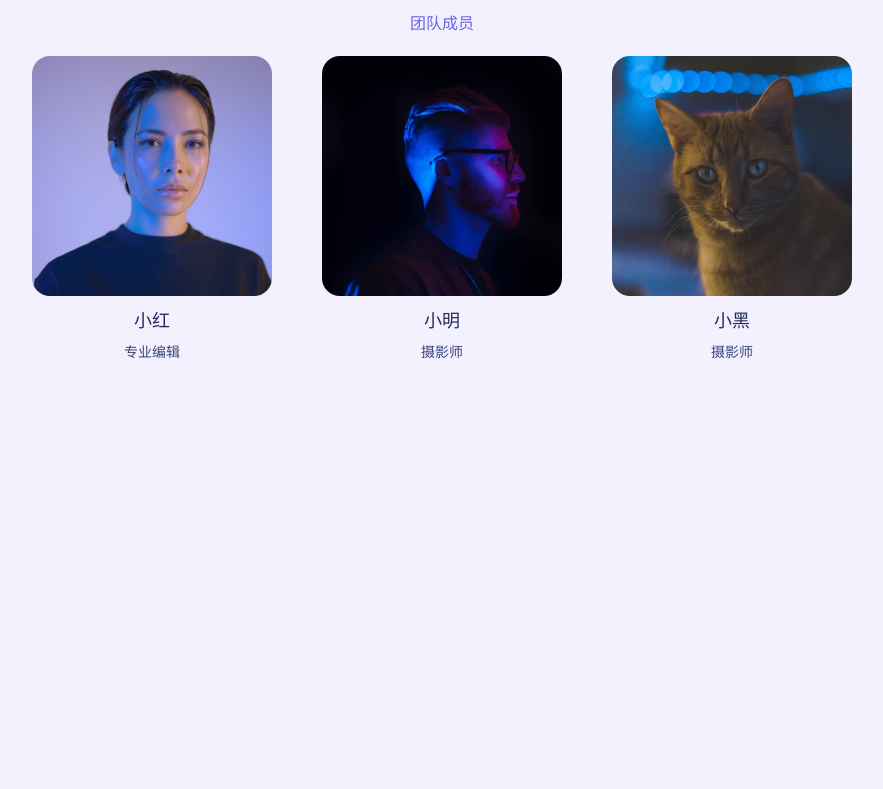
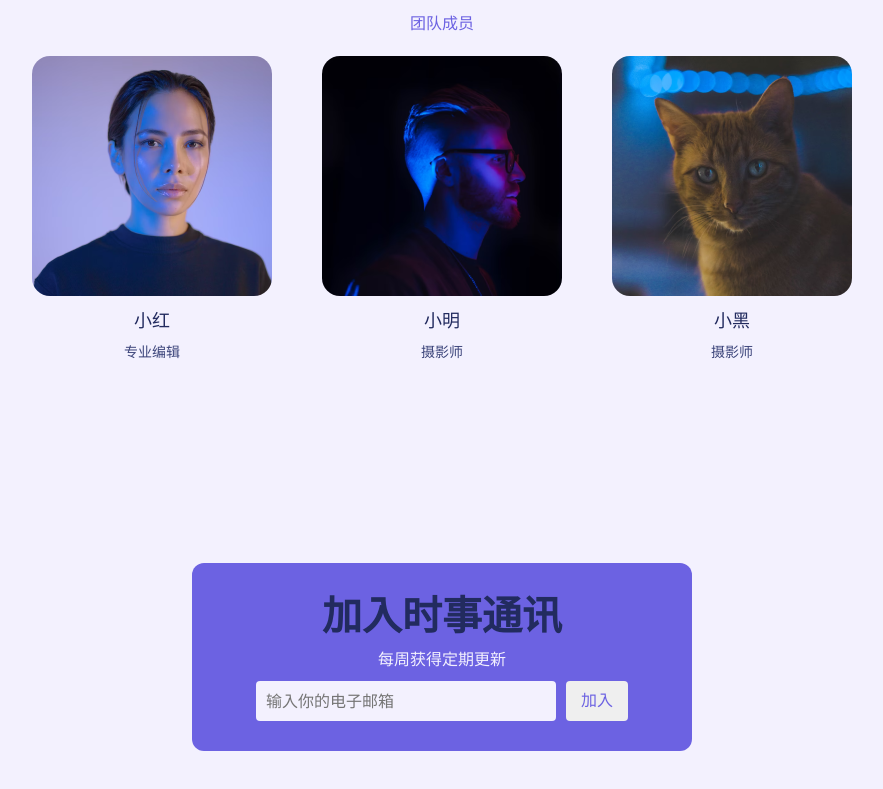
Before and after one commit to NshiXuan/artistic_react, a React (Create React App) app: page / in a window 1280 px wide. Shown: the part 2219-3008 px from the top of the page, without its empty margins (198-1081 px from the left). Before the commit the page ends 2682 px from the top, so only its background shows below. Built offline with nearby package versions, Linux system fonts and the light colour scheme.

Commit message:
feat: add newsletterSection

```diff
--- /dev/null
+++ b/src/components/newsletterSection/index.js
@@ -0,0 +1,24 @@
+import React, { memo } from 'react'
+
+import ServiceTitle from '../serviceSection/serviceTitle'
+import ParagraphText from '../heroSection/paragraphText'
+import NewsletterSectionStyle from './style'
+
+const NewsletterSection = memo(() => {
+  return (
+    <NewsletterSectionStyle>
+      <div className="container">
+        <div className="newsletter_wrapper">
+          <ServiceTitle className="newsletter_title">加入时事通讯</ServiceTitle>
+          <ParagraphText className="newsletter_subtitle">每周获得定期更新</ParagraphText>
+          <form className="newsletter_form">
+            <input type="email" placeholder='输入你的电子邮箱' />
+            <button type='submit' className='button'>加入</button>
+          </form>
+        </div>
+      </div>
+    </NewsletterSectionStyle>
+  )
+})
+
+export default NewsletterSection
--- /dev/null
+++ b/src/components/newsletterSection/style.js
@@ -0,0 +1,65 @@
+import styled from "styled-components";
+
+const NewsletterSectionStyle = styled.div`
+  padding: 10rem 0;
+  text-align: center;
+
+  .newsletter_wrapper{
+    max-width: 500px;
+    background-color: var(--mediumSlateBlue);
+    margin: 0 auto;
+    padding: 3rem;
+    border-radius: 12px;
+
+    .newsletter_title{
+      margin-bottom: 1rem;
+    }
+
+    .newsletter_subtitle{
+      color: var(--lightBlue_1);
+      margin-bottom: 1rem;
+    }
+
+    .newsletter_form{
+      display: flex;
+      align-items: center;
+      justify-content: center;
+      gap: 1rem;
+
+      input{
+        max-width: 300px;
+        width: 100%;
+        height: 40px;
+        font-size: 1.6rem;
+        padding-left: 1rem;
+        border-radius: 4px;
+        border: none;
+        background-color: var(--lightBlue_1);
+      }
+
+      button{
+        height: 40px;
+        color: var(--mediumSlateBlue);
+        font-size: 1.6rem;
+        padding: 0 1.5rem;
+        border-radius: 4px;
+        border: none;
+      }
+    }
+
+    @media (max-width: 768px) {
+      .newsletter_form{
+        flex-direction: column;
+
+        input {
+          font-size: 1.4rem;
+        }
+        button {
+          font-size: 1.4rem;
+        }
+      }
+    }
+  }
+`
+
+export default NewsletterSectionStyle
--- a/src/pages/LandingPage.js
+++ b/src/pages/LandingPage.js
@@ -3,6 +3,7 @@ import AboutSection from '../components/aboutSection'
 
 import Header from '../components/header'
 import HeroSection from '../components/heroSection'
+import NewsletterSection from '../components/newsletterSection'
 import ServiceSection from '../components/serviceSection'
 import TeamSection from '../components/teamSection'
 
@@ -14,6 +15,7 @@ const LandingPage = memo(() => {
       <ServiceSection />
       <AboutSection />
       <TeamSection />
+      <NewsletterSection />
     </div>
   )
 })
```
